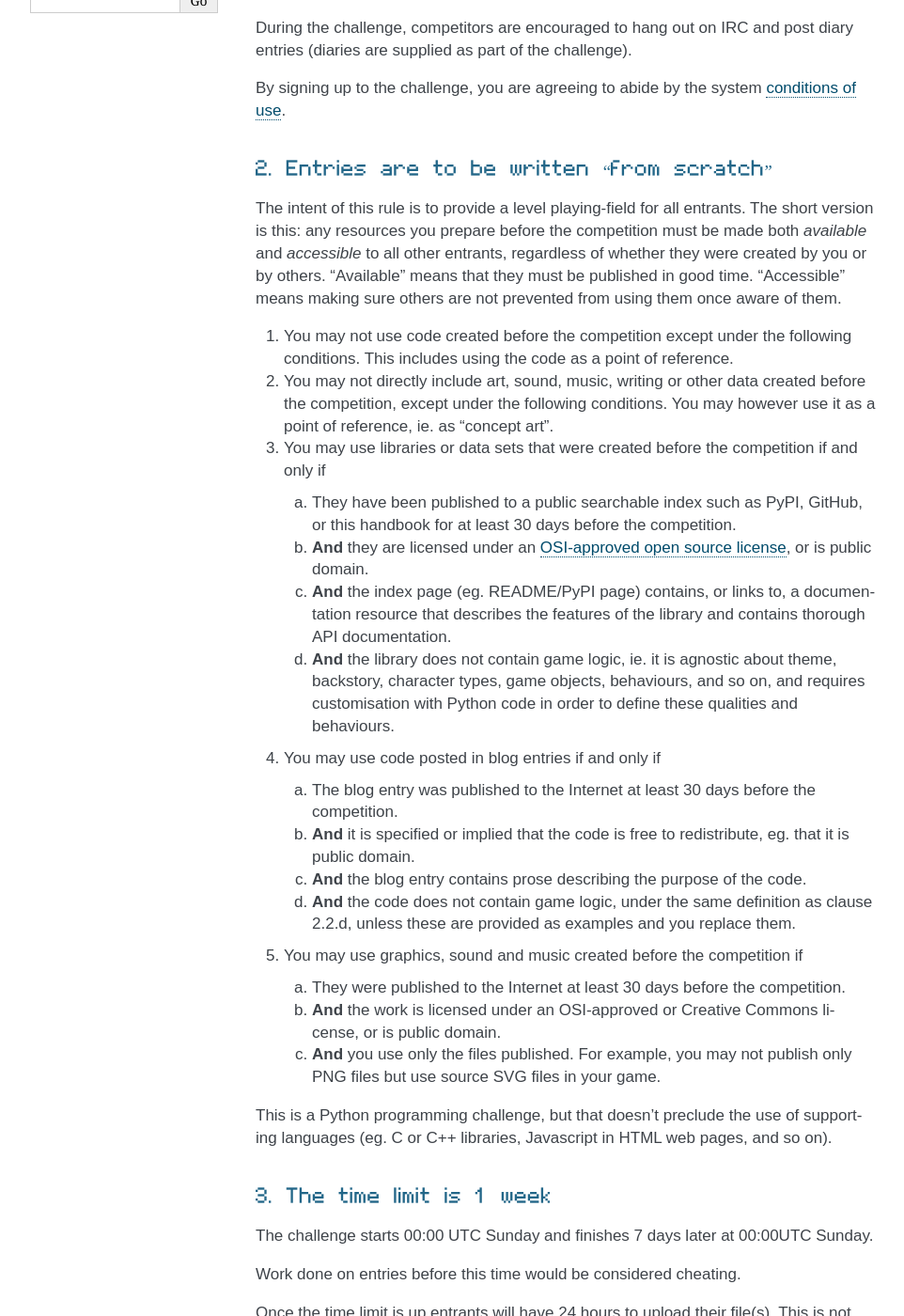
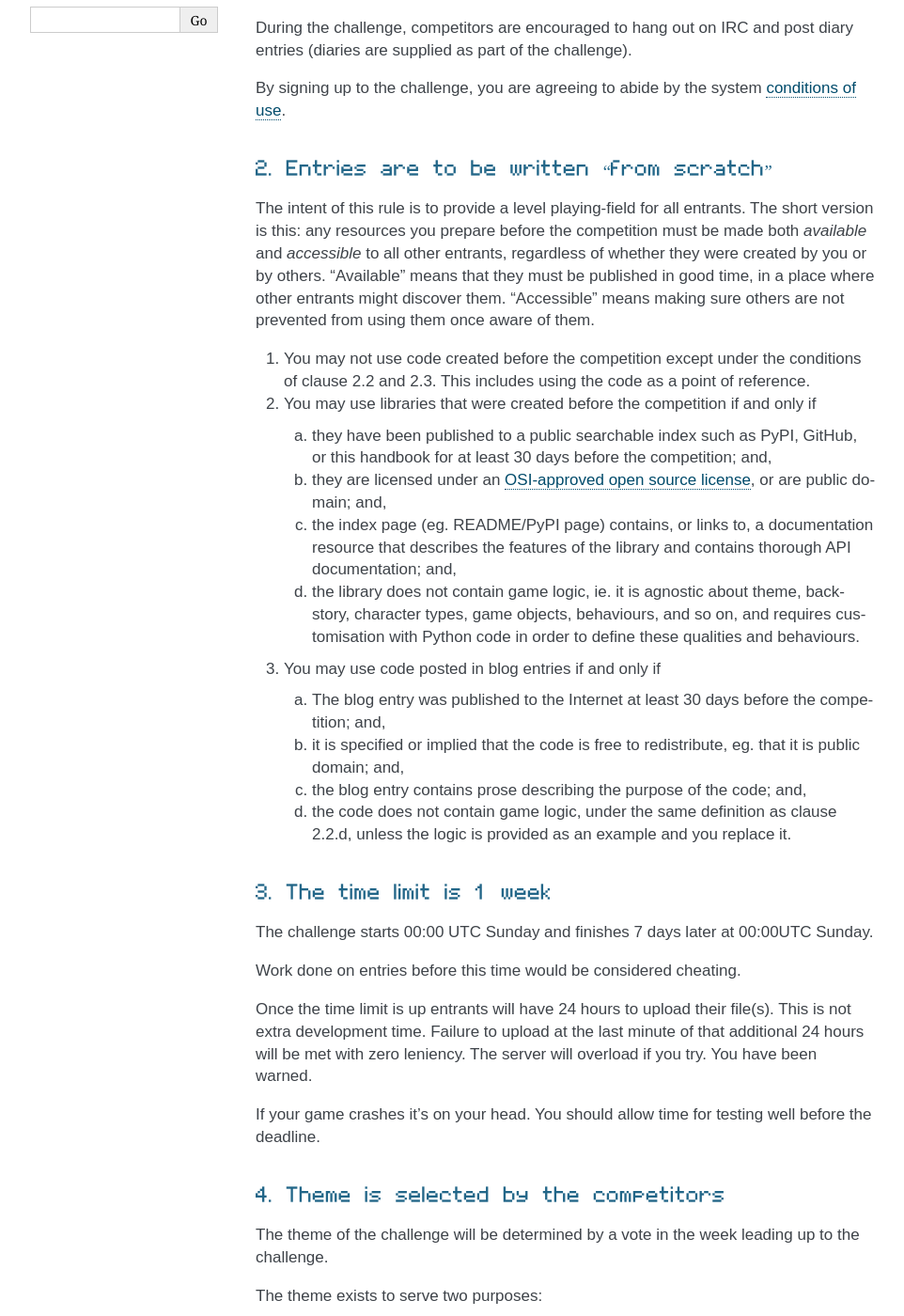
Before and after one commit to pyweekorg/docs, a Sphinx documentation site: the page built from docs/rules.rst, in a window 1280 px wide and 1400 px high, scrolled down 570 px. Shown: the whole window at 94% size, without its empty margins (148-1110 px from the left). Built offline with Sphinx 7.4.7, drawn with Linux system fonts in a browser that asks for light colours; some of the changed text lies outside the part shown.

Commit message:
Reorganise around the existing rule headings

```diff
--- a/docs/rules.rst
+++ b/docs/rules.rst
@@ -40,54 +40,40 @@
 The short version is this: any resources you prepare before the competition
 must be made both *available* and *accessible* to all other entrants,
 regardless of whether they were created by you or by others. "Available" means
-that they must be published in good time. "Accessible" means making sure others
-are not prevented from using them once aware of them.
+that they must be published in good time, in a place where other entrants might
+discover them. "Accessible" means making sure others are not prevented from
+using them once aware of them.
 
 1. You may not use code created before the competition except under the
-   following conditions. This includes using the code as a point of reference.
+   conditions of clause 2.2 and 2.3. This includes using the code as a point of
+   reference.
 
-2. You may not directly include art, sound, music, writing or other data
-   created before the competition, except under the following conditions. You
-   may however use it as a point of reference, ie. as "concept art".
-
-3. You may use libraries or data sets that were created before the competition
+2. You may use libraries that were created before the competition
    if and only if
 
-   a. They have been published to a public searchable index such as PyPI,
-      GitHub, or this handbook for at least 30 days before the competition.
-   b. **And** they are licensed under an `OSI-approved open source license
-      <https://opensource.org/licenses>`_, or is public domain.
-   c. **And** the index page (eg. README/PyPI page) contains, or links to,
+   a. they have been published to a public searchable index such as PyPI,
+      GitHub, or this handbook for at least 30 days before the competition;
+      and,
+   b. they are licensed under an `OSI-approved open source license
+      <https://opensource.org/licenses>`_, or are public domain; and,
+   c. the index page (eg. README/PyPI page) contains, or links to,
       a documentation resource that describes the features of the library and
-      contains thorough API documentation.
-   d. **And** the library does not contain game logic, ie. it is agnostic about
+      contains thorough API documentation; and,
+   d. the library does not contain game logic, ie. it is agnostic about
       theme, backstory, character types, game objects, behaviours, and so on,
       and requires customisation with Python code in order to define these
       qualities and behaviours.
 
-4. You may use code posted in blog entries if and only if
+3. You may use code posted in blog entries if and only if
 
    a. The blog entry was published to the Internet at least 30 days before
-      the competition.
-   b. **And** it is specified or implied that the code is free to redistribute,
-      eg. that it is public domain.
-   c. **And** the blog entry contains prose describing the purpose of the code.
-   d. **And** the code does not contain game logic, under the same definition
-      as clause 2.2.d, unless these are provided as examples and you replace
-      them.
-
-5. You may use graphics, sound and music created before the competition if
-
-   a. They were published to the Internet at least 30 days before the
-      competition.
-   b. **And** the work is licensed under an OSI-approved or Creative Commons
-      license, or is public domain.
-   c. **And** you use only the files published. For example, you may not
-      publish only PNG files but use source SVG files in your game.
-
-This is a Python programming challenge, but that doesn't preclude the use
-of supporting languages (eg. C or C++ libraries, Javascript in HTML web
-pages, and so on).
+      the competition; and,
+   b. it is specified or implied that the code is free to redistribute,
+      eg. that it is public domain; and,
+   c. the blog entry contains prose describing the purpose of the code; and,
+   d. the code does not contain game logic, under the same definition
+      as clause 2.2.d, unless the logic is provided as an example and you
+      replace it.
 
 
 3. The time limit is 1 week
@@ -178,17 +164,28 @@
 challenge *unless* you also make that artwork freely available to all
 other entrants.
 
+
+1. You may not directly include art, sound, music, writing or other data
+   created before the competition, except under the conditions of clause 6.2.
+   You may however use it as a point of reference, ie. as "concept art".
+
+2. You may inclue graphics, sound and music created before the competition if
+
+   a. They were published to a public website that has existed for least 30
+      days before the competition; and,
+   b. the work is licensed under an OSI-approved or Creative Commons
+      license, or is public domain; and,
+   c. you use only the files published. For example, you may not
+      publish only PNG files but use source SVG files in your game.
+
 Any diagrams and concept art created during the theme voting week should not
-form part of your submission.
+form part of your submission unless clearly marked as concept art.
 
 There should be absolutely no breach of licensing. You can't just
 cut-n-paste in artwork from The Simpsons (TM).
 
-First suggestion, try a web search for "free fonts" or "free clip-art"
-etc.
-
-A list of good, free art resources go to the PyGame website wiki (and
-contribute!) at http://www.pygame.org/wiki/resources
+The :doc:`resources` page has a list of resources you can use. Also check out
+the `PyGame wiki's game resources page <http://www.pygame.org/wiki/resources>`_.
 
 
 .. _final-submission:
@@ -197,46 +194,39 @@
 ------------------------
 
 You may upload your final at any time during the challenge. You may even
-upload multiple final submissions - but only the last one will actually
+upload multiple final submissions. Only the last one will actually
 be used for judging.
 
 Your entry **must** include all code and data required for running, and
 instructions about how to run the entry.
 
-Your entry **must** include all source code. You retain ownership of all source
-code and artwork you produce. The Free Software Foundation has a handy
-`page of free software licenses`__ which may help you figure out how to
-license your entry.
-
-__ http://www.fsf.org/licensing/licenses
-
-Your game's license must allow for PyWeek to redistribute your
-game and its source through the PyWeek website (http://pyweek.org/),
-BitTorrent and any other protocol deemed necessary by the PyWeek
-organisers.
-
 See :doc:`packaging` for some guidelines about how to package your entry.
 
 
-8. Allowed Documentation
-------------------------
+8. Licensing
+------------
 
-Any online documentation may be used. This encompasses anything that
-might be viewed in a web browser and found by Google by any of the
-challenge entrants.
+1. You retain all copyrights to entries you upload.
 
-If online documentation includes code snippets, that's ok, but do not
-copy-and-paste whole example games.
+2. By uploading an entry you warrant that you have the right to distribute all
+   materials in the entry under the terms laid out in this section of the
+   rules.
 
-If the online documentation is only code (ie. it's deep within a GitHub repo,
-or similar) then it's not OK - see Rule 2.
+2. By submitting an entry to PyWeek you grant a transferrable, irrevocable
+   license to redistribute, copy and run your entry without modification,
+   and to distribute unmodified screenshots of the entry, provided no fee is
+   charged.
 
-Any existing code you've written should be considered out-of-bounds for
-the duration of the challenge.
+3. You may include license terms in your entry; these will be considered an
+   alternative set of terms to those defined by clause 8.2.
 
 
 9. Target platform
 ------------------
+
+This is a Python programming challenge. However, you may include code written
+in supporting languages (eg. C/C++ or Rust libraries, Javascript/HTML in web
+pages, and so on), if that code does not implement "game logic".
 
 Entries must run using the latest version of Python. Entries must not require
 end-of-life versions of Python. See `the Python Dev Guide
@@ -255,3 +245,9 @@
 great care to ensure that other entrants have a reasonable opportunity to
 learn about and use these features. This includes updating the documentation
 and announcing the feature in a changelog or release announcement.
+
+
+10. Code of Conduct
+-------------------
+
+All PyWeek entrants must abide by the PyWeek :doc:`coc`.
```
Also changed, not shown: other parts of docs/rules.rst (+1 -1 lines).
